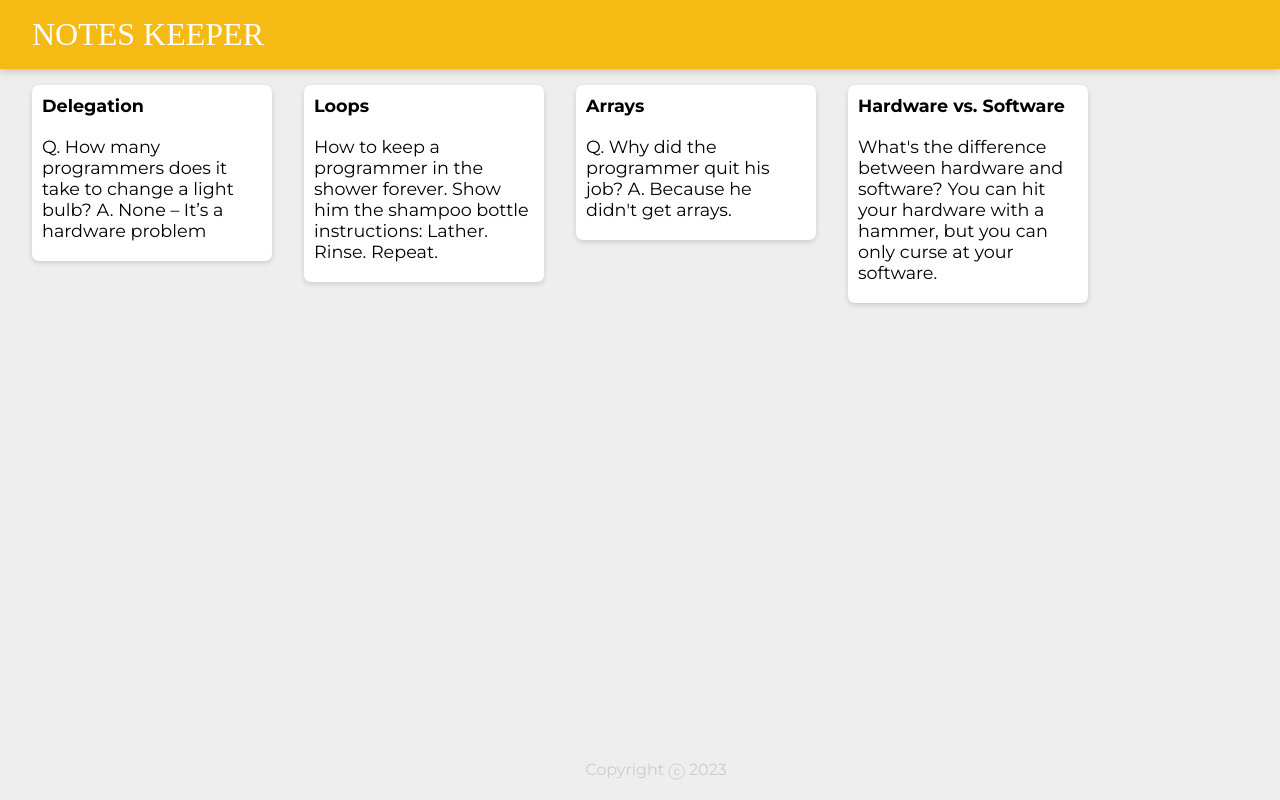
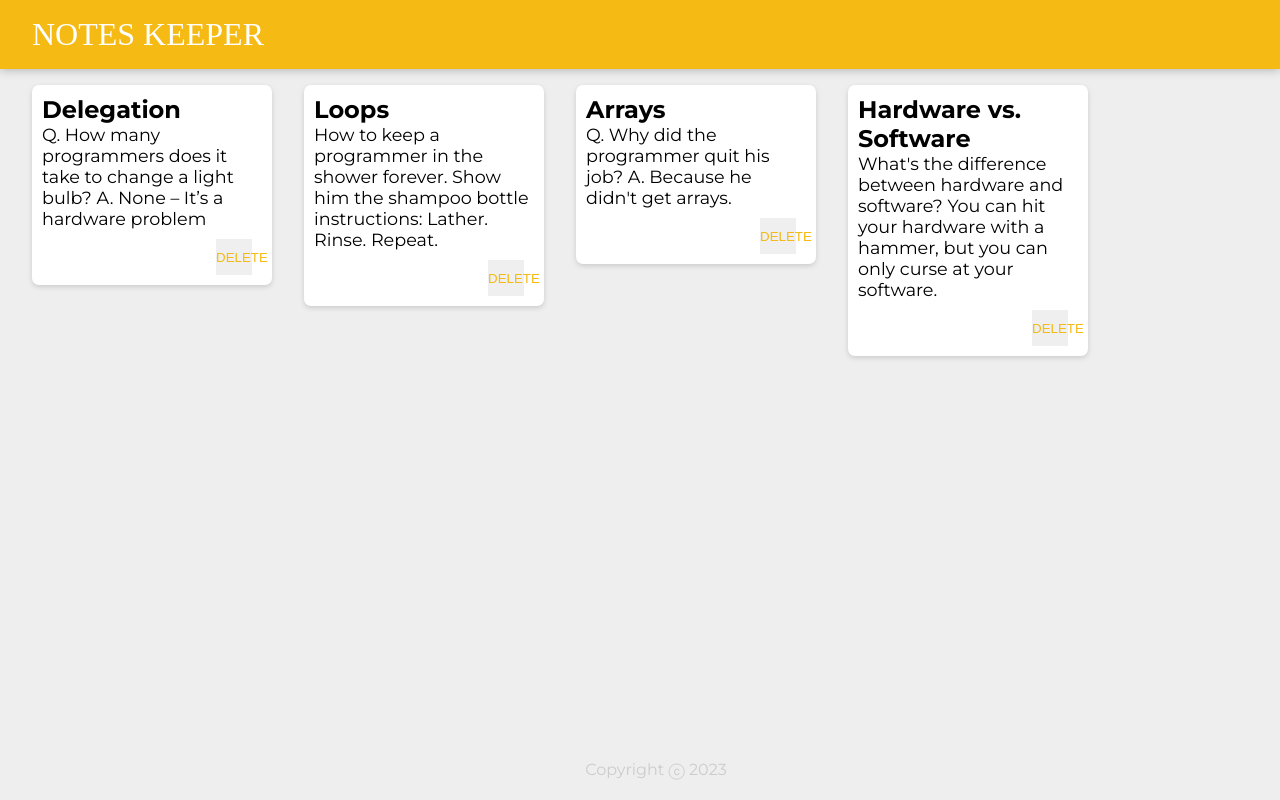
Before and after one commit to fasih124/My-First-React-App, a React (Vite) app: page / in a window 1280 px wide. Built offline with nearby package versions, Linux system fonts and the light colour scheme; a web font is replaced by a local one.

Commit message:
update basicdfdsfsdfsdf

```diff
--- a/src/App.jsx
+++ b/src/App.jsx
@@ -1,4 +1,3 @@
-import "./App.css";
 import Header from "./component/Header";
 import Footer from "./component/Footer";
 import Note from "./component/Note";
--- a/src/component/Footer.jsx
+++ b/src/component/Footer.jsx
@@ -1,3 +1,5 @@
+import React from "react";
+
 function Footer(){
     const year=new Date();
     return (
--- a/src/component/Header.jsx
+++ b/src/component/Header.jsx
@@ -1,3 +1,5 @@
+import React from "react";
+
 function Header(){
     return (
         <header className="header">
--- a/src/component/Note.jsx
+++ b/src/component/Note.jsx
@@ -1,8 +1,11 @@
+import React from "react";
+
 function Note(props){
     return (
         <div className="note">
             <h2>{props.heading}</h2>
             <p>{props.description}</p>
+            <button>DELETE</button>
         </div>
     );
 }
--- a/src/index.css
+++ b/src/index.css
@@ -44,14 +44,59 @@ footer p {
   margin: 16px;
   float: left;
 }
-.note h2 {
+.note h1 {
   font-size: 1.1em;
   margin-bottom: 6px;
 }
 .note p {
   font-size: 1.1em;
-  margin-top: 20px;
   margin-bottom: 10px;
   white-space: pre-wrap;
   word-wrap: break-word;
 }
+
+.note button {
+  position: relative;
+  float: right;
+  margin-right: 10px;
+  color: #f5ba13;
+  border: none;
+  width: 36px;
+  height: 36px;
+  cursor: pointer;
+  outline: none;
+}
+
+form {
+  position: relative;
+  width: 480px;
+  margin: 30px auto 20px auto;
+  background: #fff;
+  padding: 15px;
+  border-radius: 7px;
+  box-shadow: 0 1px 5px rgb(138, 137, 137);
+}
+form input,
+form textarea {
+  width: 100%;
+  border: none;
+  padding: 4px;
+  outline: none;
+  font-size: 1.2em;
+  font-family: inherit;
+  resize: none;
+}
+form button {
+  position: absolute;
+  right: 18px;
+  bottom: -18px;
+  background: #f5ba13;
+  color: #fff;
+  border: none;
+  border-radius: 50%;
+  width: 36px;
+  height: 36px;
+  box-shadow: 0 1px 3px rgba(0, 0, 0, 0.3);
+  cursor: pointer;
+  outline: none;
+}
```
Also changed, not shown: src/App.css (deleted, +0 -42 lines), src/component/CreateArea.jsx (added, +15 -0 lines).
